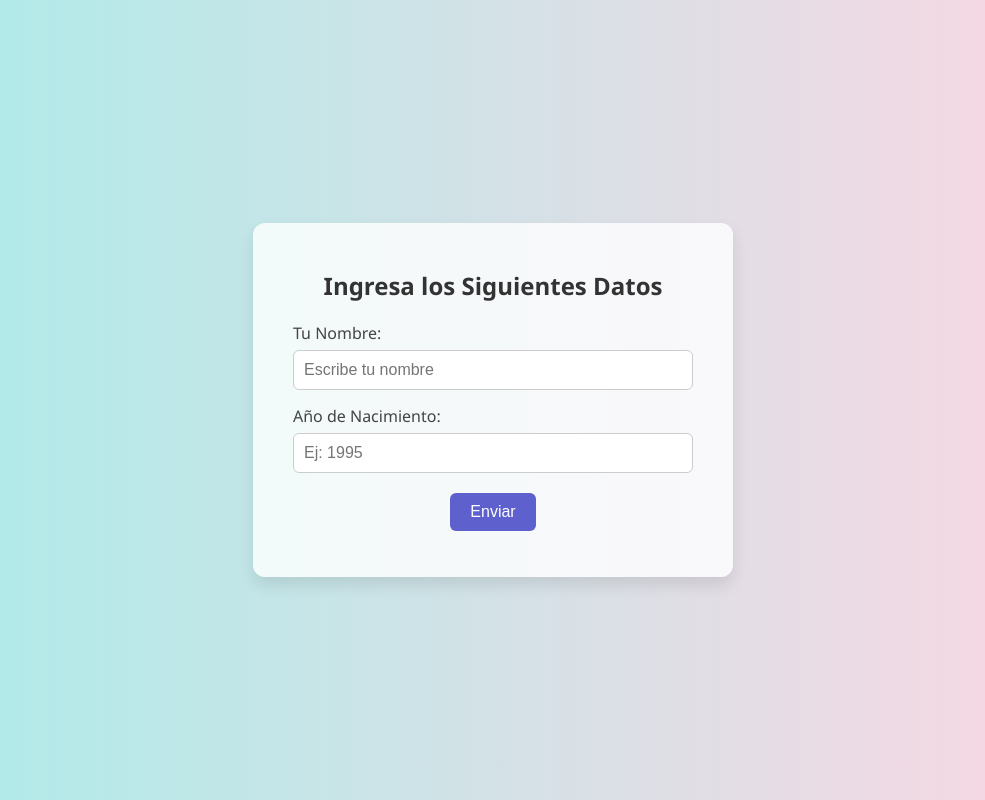
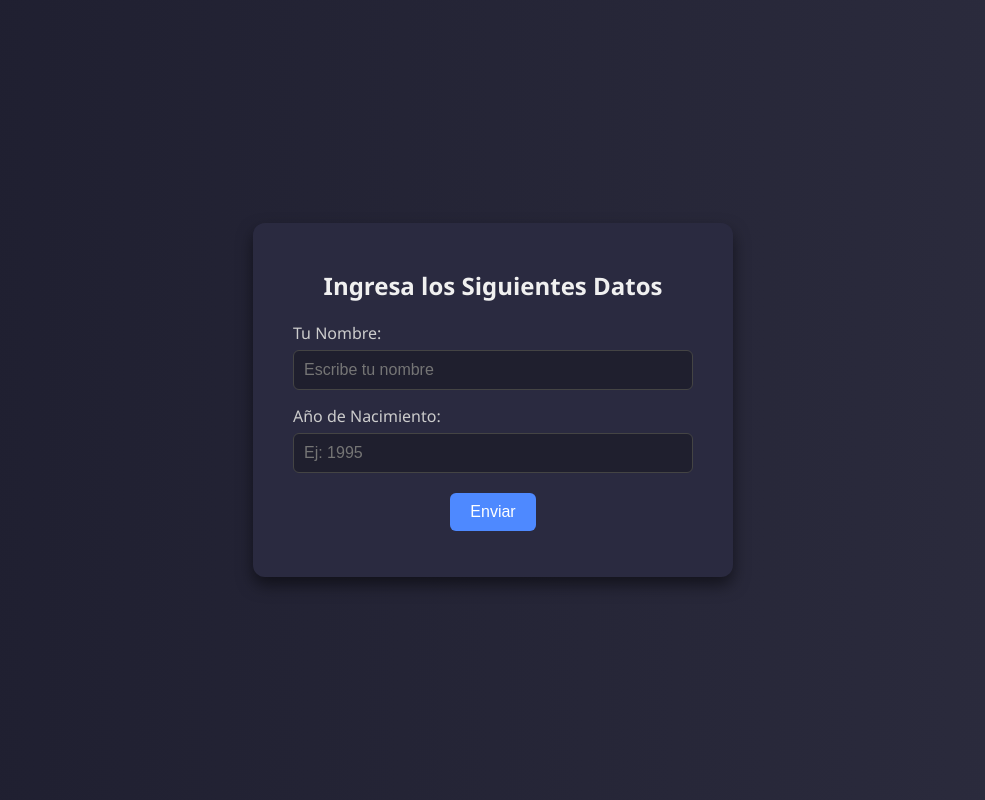
Before and after one commit to FerJH536/Proyectos_HeckFernando, a PHP site: page /ejercicio2.html in a window 1280 px wide. Shown: the whole page, without its empty margins (147-1132 px from the left). Run offline with PHP 8.4, Linux system fonts and the light colour scheme.

Commit message:
cambio a paleta oscura

```diff
--- a/estilos.css
+++ b/estilos.css
@@ -1,7 +1,7 @@
-/* Estilo base general */
 body {
     font-family: 'Segoe UI', Tahoma, Geneva, Verdana, sans-serif;
-    background: linear-gradient(to right, #a8edea, #fed6e3);
+    background: linear-gradient(to right, #1e1e2f, #2c2c3e);
+    color: #e0e0e0;
     margin: 0;
     padding: 0;
     display: flex;
@@ -12,10 +12,10 @@ body {
 
 /* Contenedor del formulario */
 .form-container {
-    background-color: #ffffffcc;
+    background-color: #2a2a40;
     padding: 30px 40px;
     border-radius: 12px;
-    box-shadow: 0 8px 16px rgba(0,0,0,0.1);
+    box-shadow: 0 8px 16px rgba(0, 0, 0, 0.5);
     width: 100%;
     max-width: 400px;
     text-align: center;
@@ -25,24 +25,27 @@ body {
 .form-container h1 {
     margin-bottom: 20px;
     font-size: 24px;
-    color: #333;
+    color: #f0f0f0;
 }
 
-/* Campos del formulario */
+/* Etiquetas */
 label {
     display: block;
     margin-top: 15px;
     text-align: left;
     font-weight: 500;
-    color: #444;
+    color: #cccccc;
 }
 
+/* Inputs */
 input[type="text"],
 input[type="number"] {
     width: 100%;
     padding: 10px;
     margin-top: 6px;
-    border: 1px solid #ccc;
+    border: 1px solid #444;
+    background-color: #1f1f2e;
+    color: #ffffff;
     border-radius: 6px;
     font-size: 1rem;
 }
@@ -51,7 +54,7 @@ input[type="number"] {
 button {
     margin-top: 20px;
     padding: 10px 20px;
-    background-color: #5e60ce;
+    background-color: #4e89ff;
     color: #fff;
     border: none;
     border-radius: 6px;
@@ -61,7 +64,7 @@ button {
 }
 
 button:hover {
-    background-color: #4ea8de;
+    background-color: #3a6dd8;
 }
 
 /* Responsive */
```
